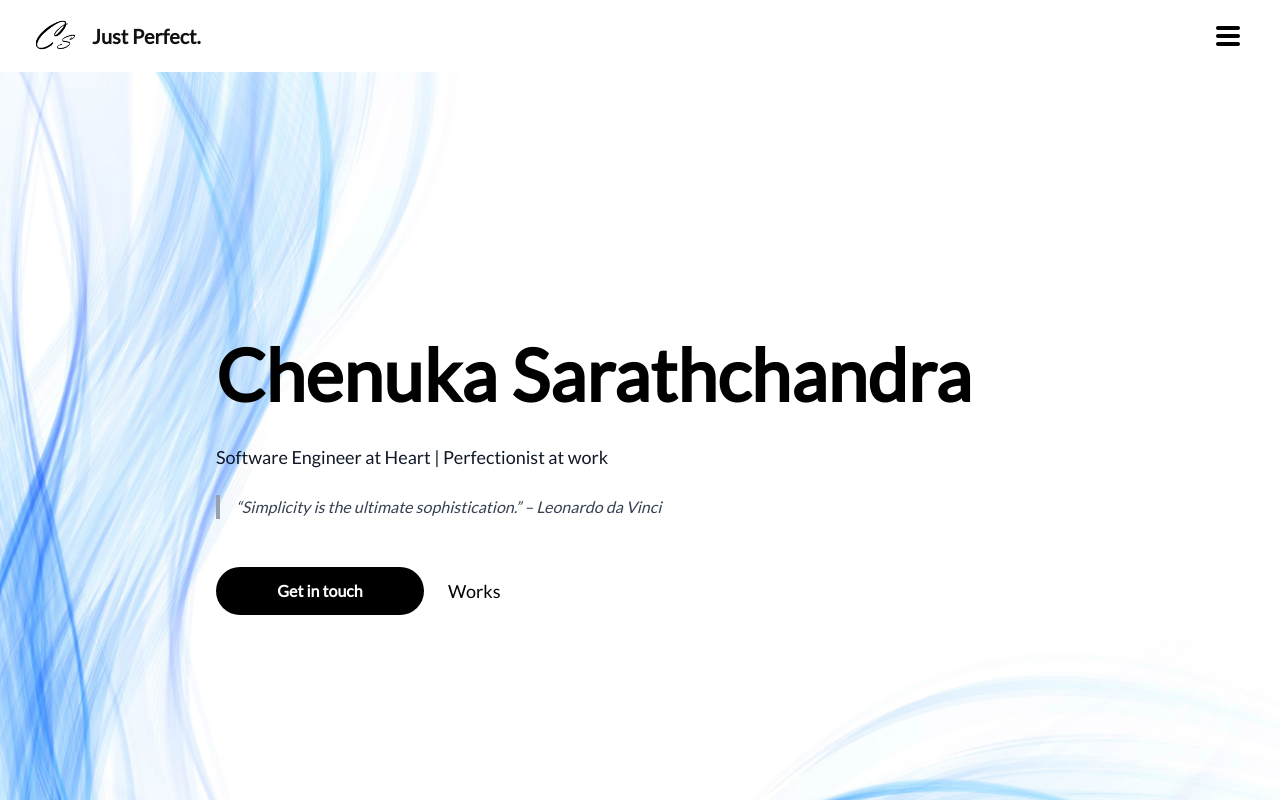
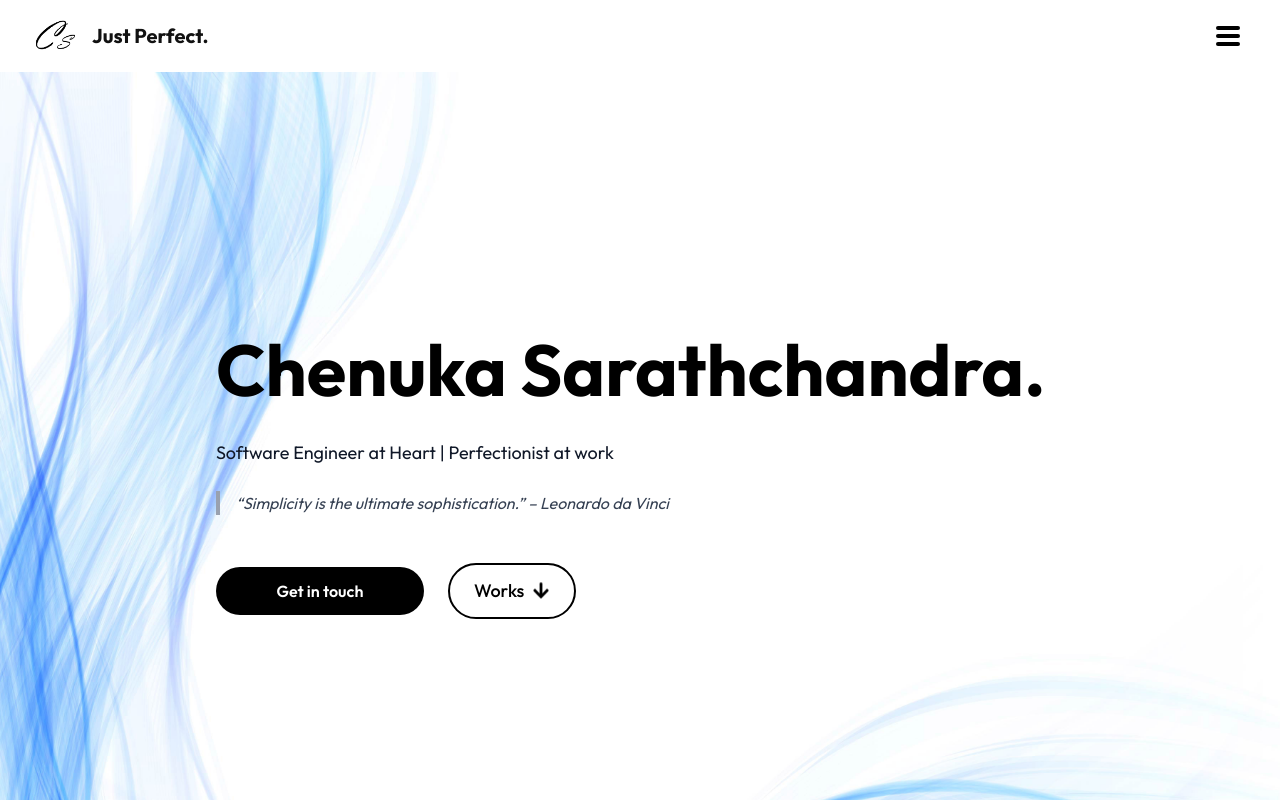
Before and after one commit to Chenuka608/NewPortfolio, a Next.js app: page / in a window 1280 px wide. Built offline with nearby package versions, Linux system fonts and the light colour scheme.

Commit message:
Update components, add custom cursor and neon wave, update globals.css

```diff
--- a/src/app/components/Contact.tsx
+++ b/src/app/components/Contact.tsx
@@ -2,10 +2,10 @@
 
 export default function Contact() {
   return (
-    <section id="contact" className=" max-w-4xl mx-auto px-6 py-12 bg-white text-gray-900">
+    <section id="contact" className=" max-w-4xl mx-auto px-6 py-12  ">
       <h2 className="text-4xl font-extrabold mb-8 text-center">Contact Me</h2>
 
-      <p className="text-lg text-gray-700 text-center mb-12">
+      <p className="text-lg  text-center mb-12">
         Have a project in mind or just want to say hi? Fill out the form below and I’ll get back to you as soon as possible.
       </p>
 
@@ -16,7 +16,7 @@ export default function Contact() {
       >
         {/* Name */}
         <div>
-          <label htmlFor="name" className="block text-gray-800 font-medium mb-2">
+          <label htmlFor="name" className="block  font-medium mb-2">
             Name
           </label>
           <input
@@ -31,7 +31,7 @@ export default function Contact() {
 
         {/* Email */}
         <div>
-          <label htmlFor="email" className="block text-gray-800 font-medium mb-2">
+          <label htmlFor="email" className="block font-medium mb-2">
             Email
           </label>
           <input
@@ -46,7 +46,7 @@ export default function Contact() {
 
         {/* Subject */}
         <div>
-          <label htmlFor="subject" className="block text-gray-800 font-medium mb-2">
+          <label htmlFor="subject" className="block  font-medium mb-2">
             Subject
           </label>
           <input
@@ -61,7 +61,7 @@ export default function Contact() {
 
         {/* Message */}
         <div>
-          <label htmlFor="message" className="block text-gray-800 font-medium mb-2">
+          <label htmlFor="message" className="block  font-medium mb-2">
             Message
           </label>
           <textarea
@@ -78,7 +78,7 @@ export default function Contact() {
         <div className="text-center">
           <button
             type="submit"
-            className="px-10 py-3 bg-black text-white font-semibold rounded-md shadow-lg hover:bg-gray-800 transform hover:scale-105 transition-all duration-300"
+            className="px-10 py-3 cursor-pointer text-white bg-black font-semibold rounded-md shadow-lg hover:bg-gray-800 transform hover:scale-105 transition-all duration-300"
           >
             Send Message
           </button>
--- a/src/app/components/Footer.tsx
+++ b/src/app/components/Footer.tsx
@@ -4,7 +4,7 @@ import { FaLinkedin, FaGithub, FaInstagram } from "react-icons/fa";
 
 export default function Footer() {
   return (
-    <footer className="bg-white text-black py-10 border-t border-gray-200">
+    <footer className=" text-black py-10 border-t border-gray-200">
       <div className="max-w-6xl mx-auto px-6 flex flex-col md:flex-row justify-between items-center">
         {/* Logo */}
         <div className="mb-6 md:mb-0 flex items-center">
--- a/src/app/components/Gallery.tsx
+++ b/src/app/components/Gallery.tsx
@@ -59,8 +59,13 @@ const projects = [
 
 export default function ProjectGallery() {
   return (
-    <section id="works"className="max-w-6xl mx-auto px-6 py-12 bg-white text-gray-900">
-      <h2 className="text-4xl font-extrabold mb-12 text-center">My Projects</h2>
+    <section
+      id="works"
+      className="max-w-6xl mx-auto px-6 py-12 "
+    >
+      <h2 className="text-4xl font-extrabold mb-12 text-center">
+        My Projects
+      </h2>
 
       {projects.map((project, idx) => {
         const isEven = idx % 2 === 0;
@@ -82,14 +87,14 @@ export default function ProjectGallery() {
             </div>
 
             {/* Project Details */}
-            <div className="md:w-1/2 w-full md:px-12 mt-6 md:mt-0">
+            <div className="md:w-1/2 w-full md:px-12 mt-6 md:mt-0 text-center md:text-left">
               <h3 className="text-3xl font-semibold mb-4">{project.title}</h3>
               <p className="text-gray-700 mb-6">{project.description}</p>
               <a
                 href={project.link}
-                className="inline-block text-blue-600 font-medium hover:underline"
                 target="_blank"
                 rel="noopener noreferrer"
+                className="inline-block px-6 py-3 rounded-full bg-gradient-to-r from-blue-500 to-blue-400 text-white font-semibold shadow-lg transition-all duration-300 hover:scale-105 hover:from-blue-600 hover:to-blue-500"
               >
                 View Project
               </a>
--- a/src/app/components/Hero.tsx
+++ b/src/app/components/Hero.tsx
@@ -1,6 +1,7 @@
 "use client";
 
 import { useState, useEffect } from "react";
+import { FaArrowDown } from "react-icons/fa"; // react-icons arrow
 
 export default function Hero() {
   const [flipped, setFlipped] = useState(false);
@@ -23,7 +24,7 @@ export default function Hero() {
       <main className="max-w-4xl w-full flex flex-col justify-center px-6 py-12 text-gray-900">
         <header className="mb-10 sm:mb-12">
           <h1 className="text-5xl sm:text-7xl font-extrabold leading-tight mb-4 sm:mb-6 text-black">
-            Chenuka Sarathchandra
+            Chenuka Sarathchandra.
           </h1>
           <p className="text-base sm:text-lg text-gray-900 max-w-xl mb-4 sm:mb-6">
             Software Engineer at Heart | Perfectionist at work
@@ -33,8 +34,9 @@ export default function Hero() {
           </blockquote>
         </header>
 
-        <div className="flex flex-row items-start space-x-6">
-          {/* Get in touch button as a link */}
+        {/* Buttons Row */}
+        <div className="flex flex-row items-center space-x-6">
+          {/* Get in touch button */}
           <a
             href="#contact"
             onMouseEnter={() => setFlipped(true)}
@@ -68,12 +70,16 @@ export default function Hero() {
             </div>
           </a>
 
+          {/* Works button */}
           <a
-            href="#works"
-            className="text-black font-medium hover:underline cursor-pointer text-base sm:text-lg self-center"
-          >
-            Works
-          </a>
+  href="#works"
+  className="flex flex-row items-center font-medium cursor-pointer text-base sm:text-lg self-center space-x-2 group border-2 border-black rounded-full px-6 py-3 text-black transition-all duration-300
+             hover:bg-blue-600 hover:text-white hover:scale-105"
+>
+  <span>Works</span>
+  <FaArrowDown className="animate-bounce text-black transition-transform duration-300 group-hover:translate-y-1 group-hover:text-white" />
+</a>
+
         </div>
       </main>
     </div>
--- a/src/app/components/Work.tsx
+++ b/src/app/components/Work.tsx
@@ -13,7 +13,7 @@ export default function MoreAboutMe() {
   ];
 
   return (
-    <section id="about"className="max-w-4xl mx-auto px-6 py-12 bg-white text-gray-900">
+    <section id="about"className="max-w-4xl mx-auto px-6 py-12 text-gray-900">
       {/* Heading */}
       <h2 className="text-4xl font-extrabold mb-4">What I Offer</h2>
 
--- a/src/app/globals.css
+++ b/src/app/globals.css
@@ -1,34 +1,39 @@
-/* Import Lato font from Google Fonts */
-@import url('https://fonts.googleapis.com/css2?family=Lato&display=swap');
-
-/* Import Tailwind CSS */
+@import url('https://fonts.googleapis.com/css2?family=Outfit:wght@300;400;500;600;700&display=swap');
 @import "tailwindcss";
 
+/* Global reset + font settings */
 html, body {
   margin: 0;
   padding: 0;
   width: 100%;
-  overflow-x: hidden; /* prevent horizontal scroll */
   height: 100%;
-  font-family: 'Lato', -apple-system, BlinkMacSystemFont, 'Segoe UI', Roboto, Oxygen,
-               Ubuntu, Cantarell, 'Open Sans', 'Helvetica Neue', sans-serif;
+  overflow-x: hidden;
+  font-family: 'Outfit', sans-serif;
   background-color: #fff;
   color: #111;
   box-sizing: border-box;
-  scroll-behavior: smooth; /* smooth scrolling */
+  scroll-behavior: smooth;
+  -webkit-font-smoothing: antialiased;
+  -moz-osx-font-smoothing: grayscale;
+  transition: color 0.3s;
 }
 
-/* Optional: set box-sizing globally */
 *, *::before, *::after {
   box-sizing: inherit;
 }
 
-/* Fix anchor scrolling for sticky navbar (matches 64px navbar height) */
 section[id]::before {
   content: "";
   display: block;
-  height: 64px;       /* <-- match your navbar height */
-  margin-top: -20px;  /* <-- negative of navbar height */
+  height: 64px;
+  margin-top: -20px;
   visibility: hidden;
   pointer-events: none;
 }
+
+button, a.button {
+  transition: all 0.3s ease;
+}
+button:hover, a.button:hover {
+  filter: brightness(1.1);
+}
--- a/src/app/layout.tsx
+++ b/src/app/layout.tsx
@@ -1,11 +1,15 @@
 import type { Metadata } from "next";
-import { Anton } from "next/font/google";
+import { Geist, Geist_Mono } from "next/font/google";
 import "./globals.css";
 
-const anton = Anton({
-  variable: "--font-anton",
+const geistSans = Geist({
+  variable: "--font-geist-sans",
   subsets: ["latin"],
-  weight: "400",
+});
+
+const geistMono = Geist_Mono({
+  variable: "--font-geist-mono",
+  subsets: ["latin"],
 });
 
 export const metadata: Metadata = {
@@ -20,7 +24,9 @@ export default function RootLayout({
 }>) {
   return (
     <html lang="en">
-      <body className={`${anton.variable} antialiased font-anton`}>
+      <body
+        className={`${geistSans.variable} ${geistMono.variable} antialiased`}
+      >
         {children}
       </body>
     </html>
```
Also changed, not shown: src/app/components/Experience.tsx (+28 -16 lines), 1 other file (tests, documents, lock files or other folders).
